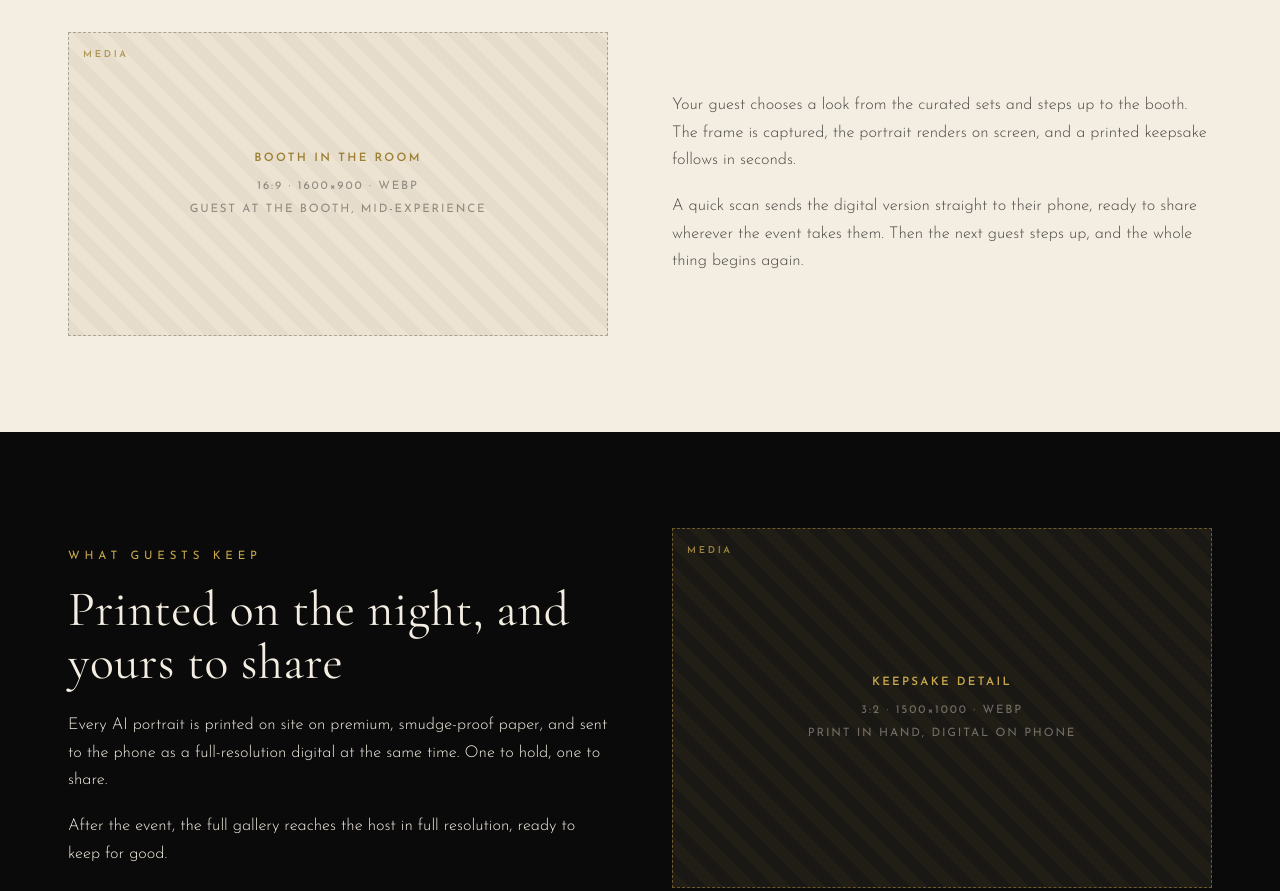
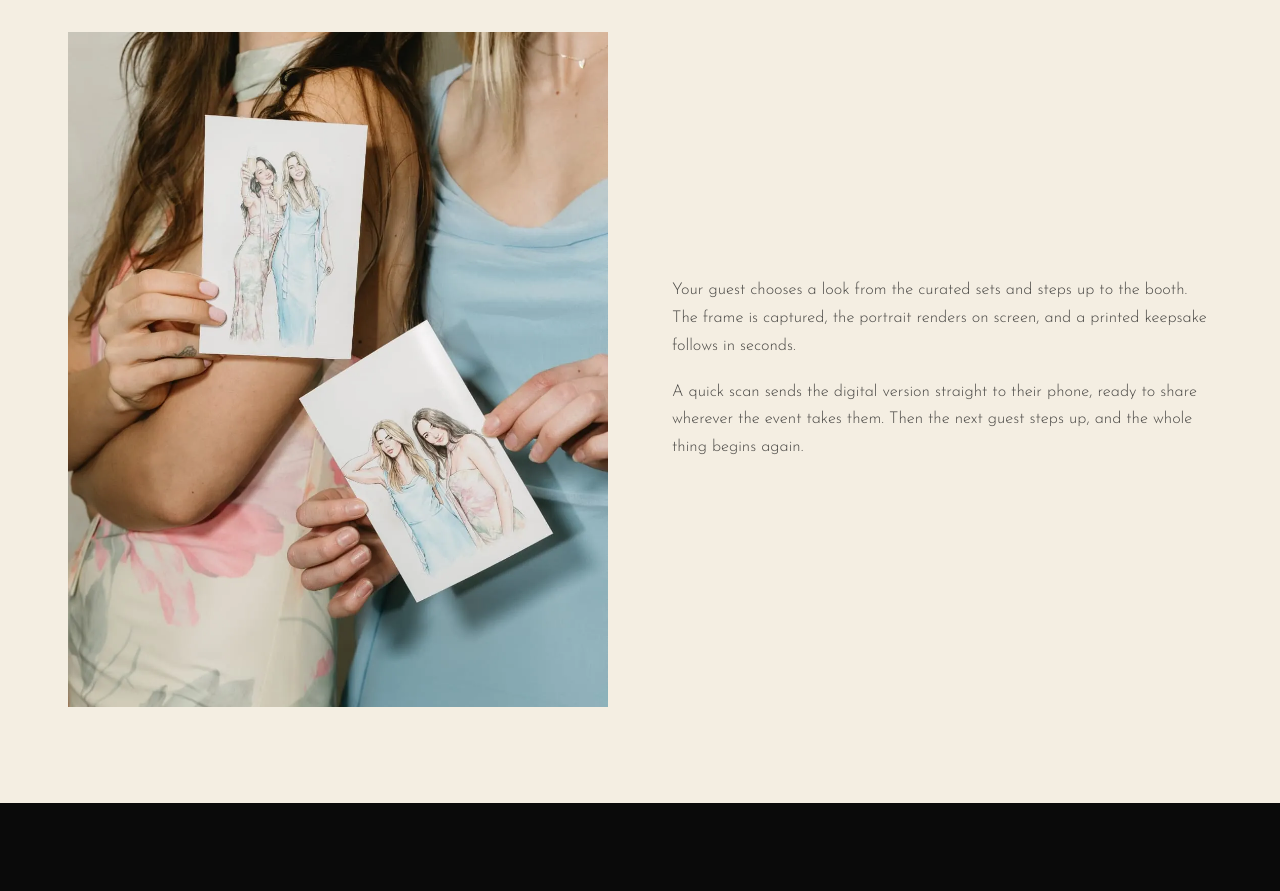
Before and after one commit to MomentLabUK/Momentlab-website, a website: page experiences/ai.html in a window 1280 px wide. Shown: the part 2600-3491 px from the top of the page. Drawn offline with nearby package versions, Linux system fonts and the light colour scheme.

Commit message:
Add AI experience page media

```diff
--- a/experiences/ai.html
+++ b/experiences/ai.html
@@ -319,6 +319,12 @@
 .media--square{aspect-ratio:1/1}
 .media--keep{aspect-ratio:3/2}
 .media--showcase{aspect-ratio:16/9}
+.photo{position:relative;width:100%;overflow:hidden;background:#141414}
+.photo--square{aspect-ratio:1/1}
+.photo--portrait{aspect-ratio:4/5}
+.photo--keep{aspect-ratio:3/2}
+.photo img{position:absolute;top:0;left:0;width:100%;height:100%;object-fit:cover}
+@supports not (aspect-ratio:1/1){.photo--square{height:0;padding-bottom:100%}.photo--portrait{height:0;padding-bottom:125%}.photo--keep{height:0;padding-bottom:66.67%}}
 .yt{position:relative;height:0;padding-bottom:56.25%;background:#000;cursor:pointer;overflow:hidden}
 .yt img{position:absolute;top:0;left:0;width:100%;height:100%;object-fit:cover;opacity:.88;transition:opacity .4s ease,transform .6s ease}
 .yt:hover img{opacity:1;transform:scale(1.015)}
@@ -474,10 +480,7 @@
       <p>The result reads as a proper portrait with an idea behind it, made in seconds and printed to keep. It draws a crowd, and it keeps the energy high all evening.</p>
     </div>
     <div class="col-media">
-      <div class="media media--square">
-        <span class="media__tag">Media</span>
-        <span class="media__label"><strong>Set showcase</strong>1:1 &middot; 1400&times;1400 &middot; WebP<br>Three or four example looks</span>
-      </div>
+      <div class="photo photo--square"><img src="/assets/experiences/ai-photo-booth-portraits-north-east.webp" width="1800" height="1200" style="object-position:50% 50%" alt="A spread of watercolour-style AI portraits of couples and guests in evening wear" loading="lazy" decoding="async"></div>
     </div>
   </div>
 </section>
@@ -491,10 +494,7 @@
     </div>
     <div class="split" style="margin-top:44px">
       <div class="col-media">
-        <div class="media media--wide">
-          <span class="media__tag">Media</span>
-          <span class="media__label"><strong>Booth in the room</strong>16:9 &middot; 1600&times;900 &middot; WebP<br>Guest at the booth, mid-experience</span>
-        </div>
+        <div class="photo photo--portrait"><img src="/assets/experiences/ai-photo-booth-wedding-newcastle.webp" width="1066" height="1600" style="object-position:50% 15%" alt="Two guests holding their watercolour-style AI portrait prints" loading="lazy" decoding="async"></div>
       </div>
       <div class="col-text">
         <p>Your guest chooses a look from the curated sets and steps up to the booth. The frame is captured, the portrait renders on screen, and a printed keepsake follows in seconds.</p>
@@ -514,10 +514,7 @@
       <p>After the event, the full gallery reaches the host in full resolution, ready to keep for good.</p>
     </div>
     <div class="col-media">
-      <div class="media media--keep">
-        <span class="media__tag">Media</span>
-        <span class="media__label"><strong>Keepsake detail</strong>3:2 &middot; 1500&times;1000 &middot; WebP<br>Print in hand, digital on phone</span>
-      </div>
+      <div class="photo photo--keep"><img src="/assets/experiences/ai-photo-booth-print-keepsake.webp" width="1500" height="1000" alt="A guest viewing her sketch-style AI portrait on her phone" loading="lazy" decoding="async"></div>
     </div>
   </div>
 </section>
```
Also changed, not shown: assets/experiences/ai-photo-booth-portraits-north-east.webp (added), assets/experiences/ai-photo-booth-print-keepsake.webp (added), assets/experiences/ai-photo-booth-wedding-newcastle.webp (added).
